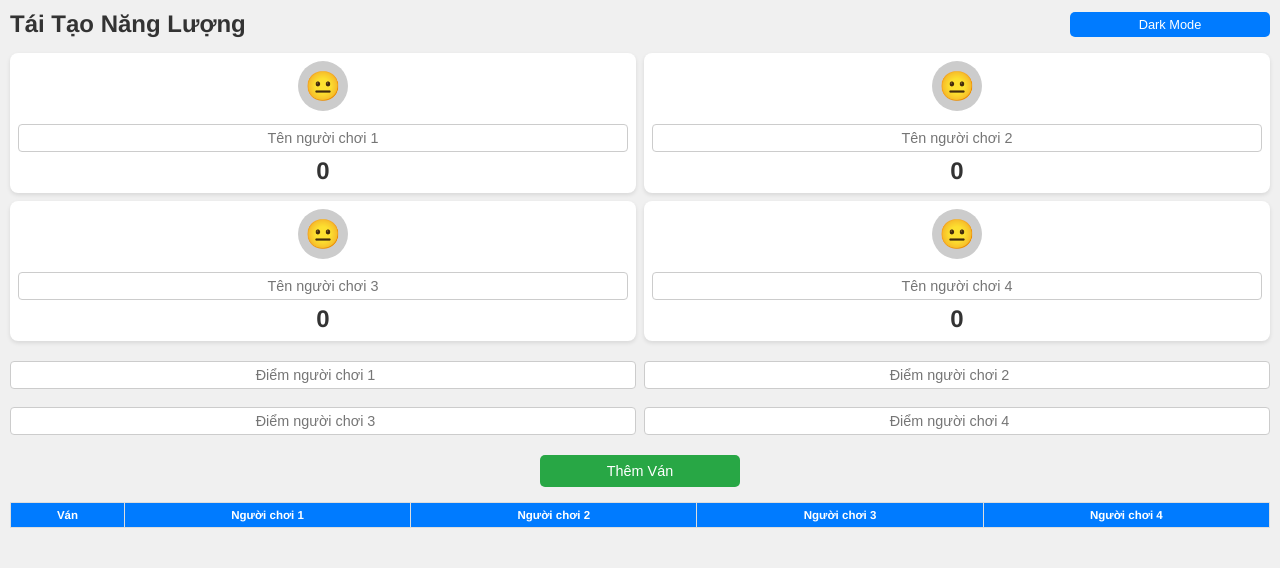
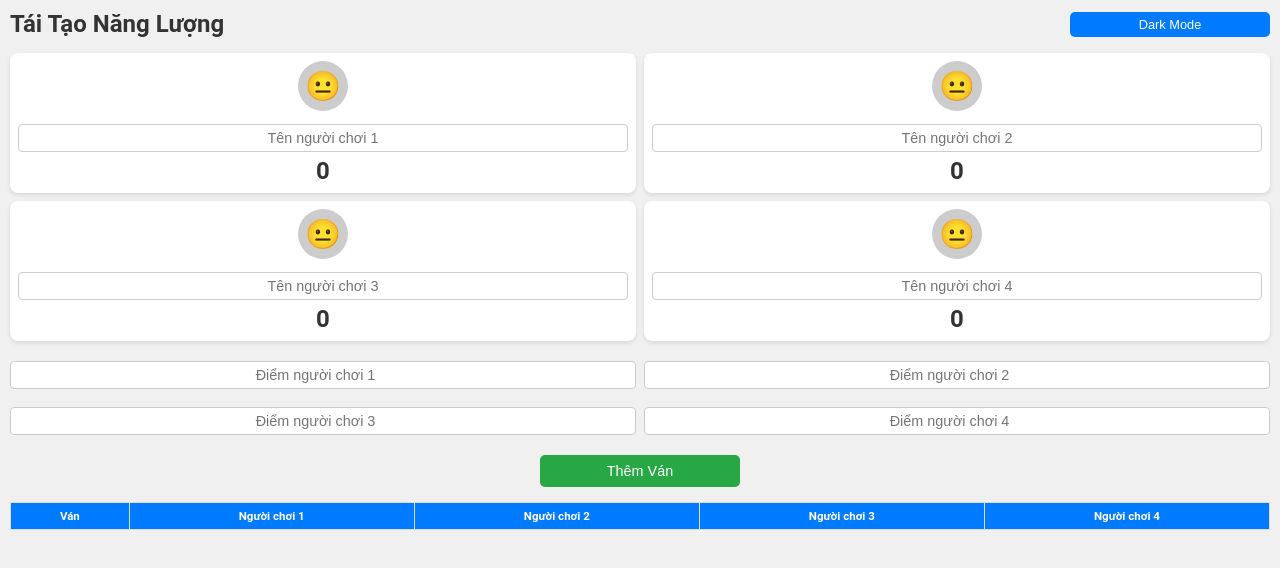
Before and after one commit to thanhnhut201294/tienlen, a plain HTML site: page index.html in a window 1280 px wide. Drawn offline with Linux system fonts and the light colour scheme.

Commit message:
Update index.html 1.0

```diff
--- a/index.html
+++ b/index.html
@@ -6,7 +6,7 @@
     <title>Tái Tạo Năng Lượng</title>
     <style>
         body {
-            font-family: Helvetica, sans-serif;
+            font-family: 'Roboto', sans-serif;
             margin: 0;
             padding: 0;
             background-color: #f0f0f0;
```
